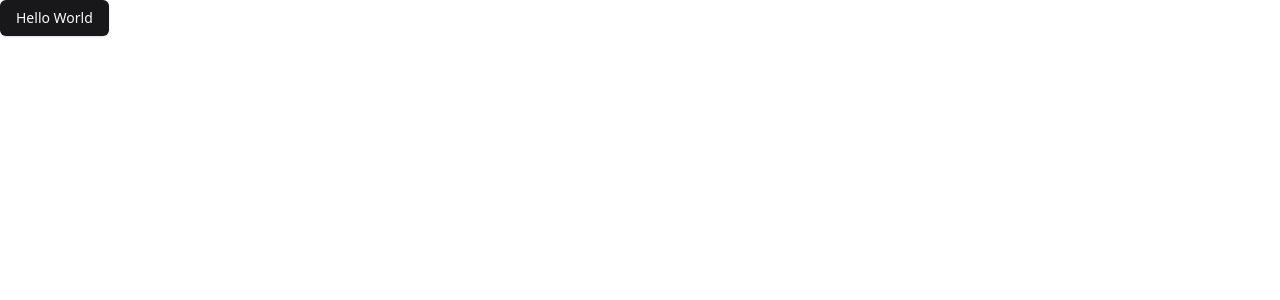
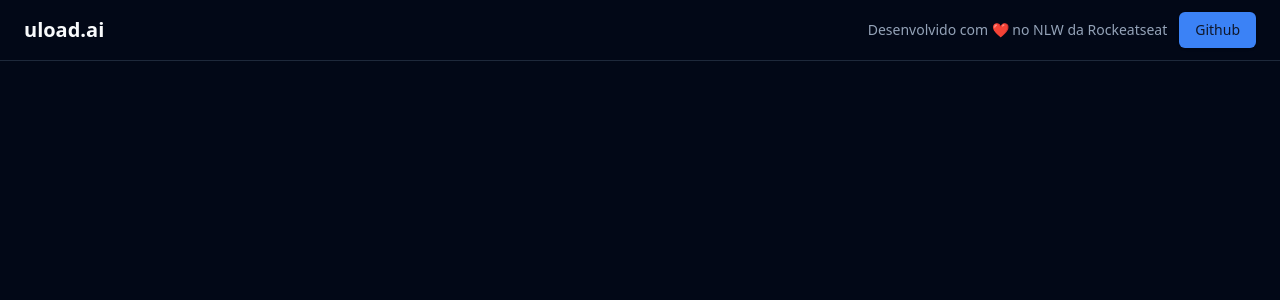
Before and after one commit to Samuel-Brito19/NLW-AI, a React (Vite) app: page / in a window 1280 px wide. Shown: the top 300 px of the page. Built offline with nearby package versions, Linux system fonts and the light colour scheme.

Commit message:
Using tailwind css to make our frontend style

```diff
--- a/src/App.tsx
+++ b/src/App.tsx
@@ -4,6 +4,15 @@
 export function App() {
 
   return (
-    <Button>Hello World</Button>
+    <div>
+      <div className="px-6 py-3 flex items-center justify-between border-b">
+        <h1 className="text-xl font-bold">uload.ai</h1>
+
+        <div className="flex items-center gap-3">
+          <span className="text-sm text-muted-foreground">Desenvolvido com ❤ no NLW da Rockeatseat</span>
+          <Button>Github</Button>
+        </div>
+      </div>
+    </div>
   )
 }
--- a/src/index.css
+++ b/src/index.css
@@ -2,74 +2,38 @@
 @tailwind components;
 @tailwind utilities;
 
+
 @layer base {
   :root {
-    --background: 0 0% 100%;
-    --foreground: 240 10% 3.9%;
-
-    --card: 0 0% 100%;
-    --card-foreground: 240 10% 3.9%;
-
-    --popover: 0 0% 100%;
-    --popover-foreground: 240 10% 3.9%;
-
-    --primary: 240 5.9% 10%;
-    --primary-foreground: 0 0% 98%;
-
-    --secondary: 240 4.8% 95.9%;
-    --secondary-foreground: 240 5.9% 10%;
-
-    --muted: 240 4.8% 95.9%;
-    --muted-foreground: 240 3.8% 46.1%;
-
-    --accent: 240 4.8% 95.9%;
-    --accent-foreground: 240 5.9% 10%;
-
-    --destructive: 0 84.2% 60.2%;
-    --destructive-foreground: 0 0% 98%;
-
-    --border: 240 5.9% 90%;
-    --input: 240 5.9% 90%;
-    --ring: 240 10% 3.9%;
-
+    --background: 222.2 84% 4.9%;
+    --foreground: 210 40% 98%;
+    --card: 222.2 84% 4.9%;
+    --card-foreground: 210 40% 98%;
+    --popover: 222.2 84% 4.9%;
+    --popover-foreground: 210 40% 98%;
+    --primary: 217.2 91.2% 59.8%;
+    --primary-foreground: 222.2 47.4% 11.2%;
+    --secondary: 217.2 32.6% 17.5%;
+    --secondary-foreground: 210 40% 98%;
+    --muted: 217.2 32.6% 17.5%;
+    --muted-foreground: 215 20.2% 65.1%;
+    --accent: 217.2 32.6% 17.5%;
+    --accent-foreground: 210 40% 98%;
+    --destructive: 0 62.8% 30.6%;
+    --destructive-foreground: 210 40% 98%;
+    --border: 217.2 32.6% 17.5%;
+    --input: 217.2 32.6% 17.5%;
+    --ring: 224.3 76.3% 48%;
     --radius: 0.5rem;
   }
+}
 
-  .dark {
-    --background: 240 10% 3.9%;
-    --foreground: 0 0% 98%;
-
-    --card: 240 10% 3.9%;
-    --card-foreground: 0 0% 98%;
-
-    --popover: 240 10% 3.9%;
-    --popover-foreground: 0 0% 98%;
-
-    --primary: 0 0% 98%;
-    --primary-foreground: 240 5.9% 10%;
-
-    --secondary: 240 3.7% 15.9%;
-    --secondary-foreground: 0 0% 98%;
-
-    --muted: 240 3.7% 15.9%;
-    --muted-foreground: 240 5% 64.9%;
-
-    --accent: 240 3.7% 15.9%;
-    --accent-foreground: 0 0% 98%;
-
-    --destructive: 0 62.8% 30.6%;
-    --destructive-foreground: 0 0% 98%;
-
-    --border: 240 3.7% 15.9%;
-    --input: 240 3.7% 15.9%;
-    --ring: 240 4.9% 83.9%;
-  }
-}
 
 @layer base {
   * {
     @apply border-border;
   }
+
   body {
     @apply bg-background text-foreground;
   }
```
